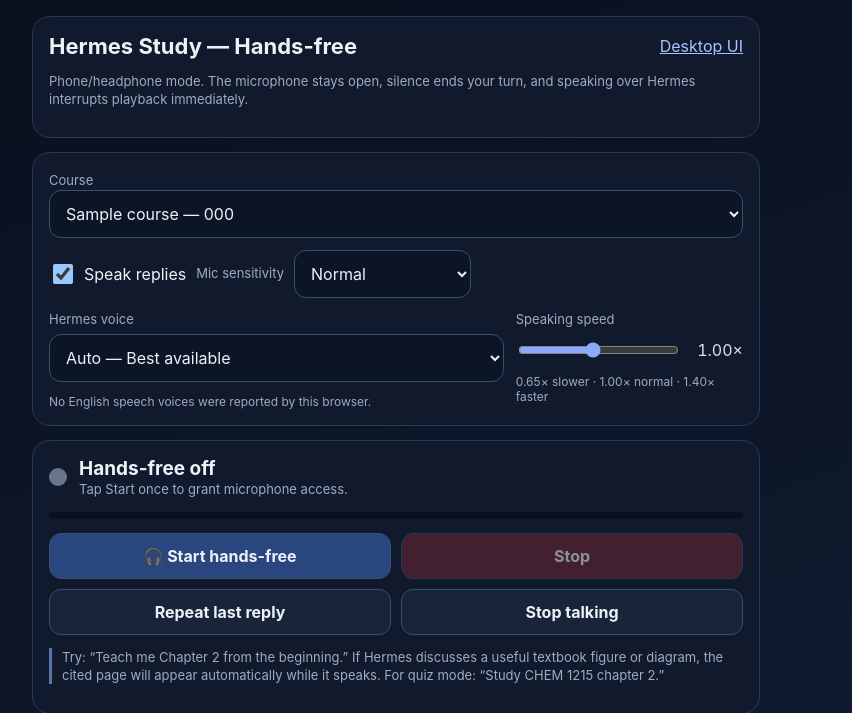
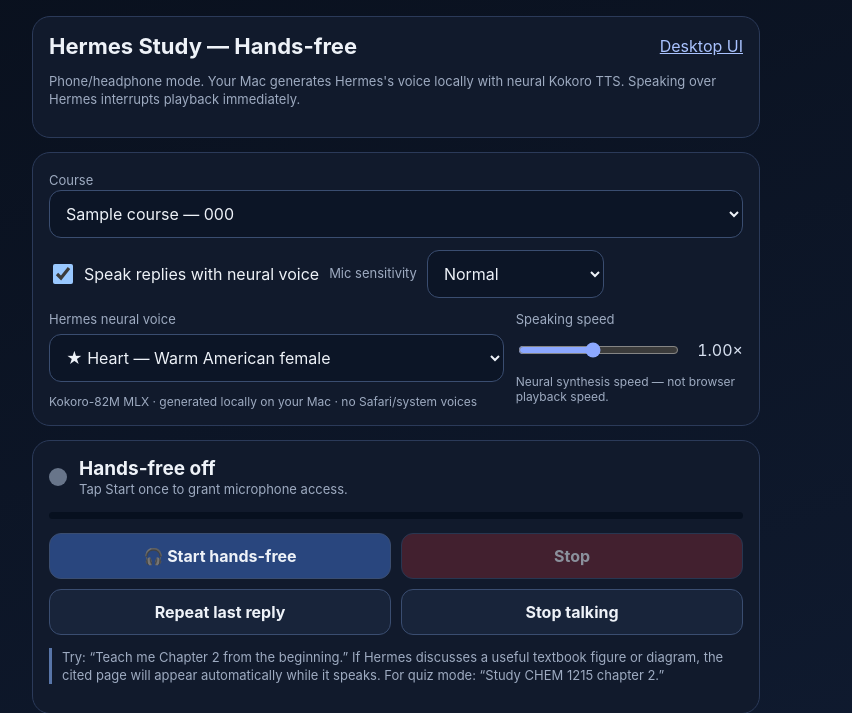
Before and after one commit to Benalum/hermes-study, a FastAPI app: page /handsfree in a window 1280 px wide. Shown: the top 713 px of the page, without its empty margins (244-1096 px from the left). Run offline with FastAPI, Linux system fonts and the light colour scheme; tables that the repository leaves empty hold one stand-in row (values such as "Sample post").

Commit message:
Use only local neural Kokoro voices in hands-free mode

```diff
--- a/hermes_study/templates/handsfree.html
+++ b/hermes_study/templates/handsfree.html
@@ -17,14 +17,14 @@ h1{font-size:22px;margin:0}.muted{color:#9eabc1;font-size:13px;line-height:1.4}b
 <main>
   <section class="card">
     <div class="row" style="justify-content:space-between"><h1>Hermes Study — Hands-free</h1><a href="/" style="color:#aac3ff">Desktop UI</a></div>
-    <p class="muted">Phone/headphone mode. The microphone stays open, silence ends your turn, and speaking over Hermes interrupts playback immediately.</p>
+    <p class="muted">Phone/headphone mode. Your Mac generates Hermes's voice locally with neural Kokoro TTS. Speaking over Hermes interrupts playback immediately.</p>
   </section>
 
   <section class="card">
     <label class="muted" for="course">Course</label>
     <select id="course"></select>
     <div class="row" style="margin-top:12px">
-      <label class="switch"><input id="tts" type="checkbox" checked /> Speak replies</label>
+      <label class="switch"><input id="tts" type="checkbox" checked /> Speak replies with neural voice</label>
       <label class="muted" for="sensitivity">Mic sensitivity</label>
       <select id="sensitivity" style="width:auto;min-width:140px">
         <option value="1">Normal</option>
@@ -34,9 +34,9 @@ h1{font-size:22px;margin:0}.muted{color:#9eabc1;font-size:13px;line-height:1.4}b
     </div>
     <div class="tts-grid">
       <div class="field">
-        <label class="muted" for="voice">Hermes voice</label>
-        <select id="voice"><option value="">Auto — Best available</option></select>
-        <div id="voiceQuality" class="quality">Loading voices available on this device…</div>
+        <label class="muted" for="voice">Hermes neural voice</label>
+        <select id="voice" disabled><option value="af_heart">Heart — recommended</option></select>
+        <div id="voiceQuality" class="quality">Loading local Kokoro neural voices from the Mac…</div>
       </div>
       <div class="field">
         <label class="muted" for="rate">Speaking speed</label>
@@ -44,7 +44,7 @@ h1{font-size:22px;margin:0}.muted{color:#9eabc1;font-size:13px;line-height:1.4}b
           <input id="rate" type="range" min="0.65" max="1.40" step="0.05" value="1.00" />
           <span id="rateValue" class="rate-value">1.00×</span>
         </div>
-        <div class="quality">0.65× slower · 1.00× normal · 1.40× faster</div>
+        <div class="quality">Neural synthesis speed — not browser playback speed.</div>
       </div>
     </div>
   </section>
@@ -74,7 +74,7 @@ h1{font-size:22px;margin:0}.muted{color:#9eabc1;font-size:13px;line-height:1.4}b
 let courses=[],selectedCourse=null,sessionId=null,lastBotText='';
 let running=false,stream=null,audioCtx=null,sourceNode=null,processor=null,wakeLock=null;
 let noiseFloor=0.003,inSpeech=false,onset=0,silenceFrames=0,utterance=[],preRoll=[],utteranceStarted=0;
-let audioQueue=[],queueBusy=false,ttsEpoch=0,ttsActive=false,ttsVoices=[];
+let audioQueue=[],queueBusy=false,ttsEpoch=0,ttsActive=false,ttsVoices=[],ttsAbort=null,currentTtsAudio=null,currentTtsUrl=null;
 const VAD={preRollFrames:8,normalOnsetFrames:3,bargeOnsetFrames:6,hangoverFrames:15,minUtteranceMs:260,maxUtteranceMs:30000};
 const $=s=>document.querySelector(s);
 const esc=s=>String(s??'').replace(/[&<>]/g,c=>({'&':'&amp;','<':'&lt;','>':'&gt;'}[c]));
@@ -88,16 +88,18 @@ function addMsg(who,text,sources=[]){const markers=who==='bot'?visualMarkers(tex
 
 function prefGet(key,fallback=''){try{return localStorage.getItem(key)??fallback}catch(_e){return fallback}}
 function prefSet(key,value){try{localStorage.setItem(key,String(value))}catch(_e){}}
-function voiceScore(v){const hay=`${v.name} ${v.voiceURI}`.toLowerCase();let score=0;if(/^en-us\b/i.test(v.lang))score+=45;else if(/^en\b/i.test(v.lang))score+=25;if(v.default)score+=8;if(v.localService)score+=8;if(/premium/.test(hay))score+=220;if(/enhanced/.test(hay))score+=180;if(/natural/.test(hay))score+=150;if(/siri/.test(hay))score+=135;if(/compact/.test(hay))score-=70;if(/ava/.test(hay))score+=55;if(/samantha/.test(hay))score+=50;if(/zoe/.test(hay))score+=42;if(/allison/.test(hay))score+=36;if(/susan/.test(hay))score+=28;if(/tom/.test(hay))score+=24;return score}
-function bestVoice(){const english=ttsVoices.filter(v=>/^en(?:-|$)/i.test(v.lang));const pool=english.length?english:ttsVoices;return [...pool].sort((a,b)=>voiceScore(b)-voiceScore(a)||a.name.localeCompare(b.name))[0]||null}
-function selectedVoice(){const wanted=$('#voice').value;if(wanted){const exact=ttsVoices.find(v=>v.voiceURI===wanted);if(exact)return exact}return bestVoice()}
-function populateVoices(){if(!('speechSynthesis'in window)){$('#voiceQuality').textContent='Text-to-speech is unavailable in this browser.';return}ttsVoices=speechSynthesis.getVoices()||[];const voiceSel=$('#voice');const saved=prefGet('hermesStudyVoice','');const current=voiceSel.value||saved;const english=ttsVoices.filter(v=>/^en(?:-|$)/i.test(v.lang)).sort((a,b)=>voiceScore(b)-voiceScore(a)||a.name.localeCompare(b.name));const recommended=bestVoice();voiceSel.innerHTML='';const auto=document.createElement('option');auto.value='';auto.textContent=`Auto — Best available${recommended?' ('+recommended.name+')':''}`;voiceSel.appendChild(auto);for(const v of english){const o=document.createElement('option');o.value=v.voiceURI;o.textContent=`${v===recommended?'★ ':''}${v.name} — ${v.lang}`;voiceSel.appendChild(o)}if(current&&english.some(v=>v.voiceURI===current))voiceSel.value=current;else voiceSel.value='';const active=selectedVoice();if(active){const hay=`${active.name} ${active.voiceURI}`.toLowerCase();let tier='Best available on this device';if(/premium/.test(hay))tier='Premium voice';else if(/enhanced/.test(hay))tier='Enhanced voice';else if(/natural/.test(hay)||/siri/.test(hay))tier='Natural/high-quality voice';$('#voiceQuality').textContent=`${tier}: ${active.name} (${active.lang})`;}else{$('#voiceQuality').textContent='No English speech voices were reported by this browser.'}}
 function speechRate(){const n=Number($('#rate').value);return Number.isFinite(n)?Math.min(1.4,Math.max(0.65,n)):1}
-function loadTtsPrefs(){const savedRate=Number(prefGet('hermesStudyRate','1'));const rate=Number.isFinite(savedRate)?Math.min(1.4,Math.max(0.65,savedRate)):1;$('#rate').value=rate.toFixed(2);$('#rateValue').textContent=rate.toFixed(2)+'×';$('#voice').value=prefGet('hermesStudyVoice','')}
+function selectedVoiceId(){return $('#voice').value||'af_heart'}
+function selectedVoiceName(){const id=selectedVoiceId();return ttsVoices.find(v=>v.id===id)?.name||id}
+function loadTtsPrefs(){const savedRate=Number(prefGet('hermesStudyNeuralRate','1'));const rate=Number.isFinite(savedRate)?Math.min(1.4,Math.max(0.65,savedRate)):1;$('#rate').value=rate.toFixed(2);$('#rateValue').textContent=rate.toFixed(2)+'×'}
+async function loadNeuralVoices(){try{const data=await api('/api/tts/voices');ttsVoices=data.voices||[];const sel=$('#voice');sel.innerHTML='';for(const v of ttsVoices){const o=document.createElement('option');o.value=v.id;o.textContent=`${v.recommended?'★ ':''}${v.name} — ${v.description}`;sel.appendChild(o)}const saved=prefGet('hermesStudyNeuralVoice',data.default||'af_heart');sel.value=ttsVoices.some(v=>v.id===saved)?saved:(data.default||'af_heart');sel.disabled=!data.available;if(data.available){$('#voiceQuality').textContent=`${data.engine} · generated locally on your Mac · no Safari/system voices`;}else{$('#voiceQuality').textContent='Neural TTS is not installed yet. Run bash scripts/install_mac.sh on the Mac.'}}catch(e){$('#voice').disabled=true;$('#voiceQuality').textContent='Could not load neural voices: '+e.message}}
 
-function speechChunks(text){const clean=String(text||'').replace(/\s+/g,' ').trim();if(!clean)return[];const sentences=clean.match(/[^.!?]+[.!?]+|[^.!?]+$/g)||[clean];const out=[];let cur='';for(const raw of sentences){const s=raw.trim();if(!s)continue;if((cur+' '+s).trim().length>420&&cur){out.push(cur);cur=s}else{cur=(cur+' '+s).trim()}}if(cur)out.push(cur);return out}
-function cancelSpeech(interrupted=false){ttsEpoch++;ttsActive=false;if('speechSynthesis'in window)speechSynthesis.cancel();if(interrupted&&running)setState('hearing','Interrupted — listening','Finish your thought and pause; I will answer automatically.')}
-function speak(text){if(!$('#tts').checked||!('speechSynthesis'in window))return;cancelSpeech(false);const parts=speechChunks(text);if(!parts.length)return;const epoch=++ttsEpoch;const voice=selectedVoice();const rate=speechRate();ttsActive=true;setState('speaking','Hermes speaking',`Voice: ${voice?.name||'system default'} · ${rate.toFixed(2)}× · talk to interrupt.`);let i=0;const next=()=>{if(epoch!==ttsEpoch)return;if(i>=parts.length){ttsActive=false;if(running)setState('listening','Listening','Speak whenever you want.');return}const u=new SpeechSynthesisUtterance(parts[i++]);if(voice){u.voice=voice;u.lang=voice.lang||'en-US'}else{u.lang='en-US'}u.rate=rate;u.pitch=1;u.volume=1;u.onend=next;u.onerror=()=>{if(epoch===ttsEpoch){ttsActive=false;if(running)setState('listening','Listening','Speech playback stopped.')}};speechSynthesis.speak(u)};next()}
+function speechChunks(text){const clean=String(text||'').replace(/\s+/g,' ').trim();if(!clean)return[];const sentences=clean.match(/[^.!?]+[.!?]+|[^.!?]+$/g)||[clean];const out=[];let cur='';for(const raw of sentences){const s=raw.trim();if(!s)continue;if((cur+' '+s).trim().length>360&&cur){out.push(cur);cur=s}else{cur=(cur+' '+s).trim()}}if(cur)out.push(cur);return out}
+function releaseCurrentAudio(){if(currentTtsAudio){try{currentTtsAudio.pause();currentTtsAudio.removeAttribute('src');currentTtsAudio.load()}catch(_e){}currentTtsAudio=null}if(currentTtsUrl){try{URL.revokeObjectURL(currentTtsUrl)}catch(_e){}currentTtsUrl=null}}
+function cancelSpeech(interrupted=false){ttsEpoch++;ttsActive=false;if(ttsAbort){try{ttsAbort.abort()}catch(_e){}ttsAbort=null}releaseCurrentAudio();if(interrupted&&running)setState('hearing','Interrupted — listening','Finish your thought and pause; I will answer automatically.')}
+async function synthesizeChunk(text,voice,speed,epoch){const controller=new AbortController();ttsAbort=controller;const r=await fetch('/api/tts/speak',{method:'POST',headers:{'Content-Type':'application/json'},body:JSON.stringify({text,voice,speed}),signal:controller.signal});if(epoch!==ttsEpoch)throw new DOMException('Speech cancelled','AbortError');if(!r.ok){let detail='Neural TTS failed';try{const body=await r.json();detail=typeof body.detail==='string'?body.detail:JSON.stringify(body.detail)}catch(_e){detail=await r.text()||detail}throw new Error(detail)}return r.blob()}
+function playBlob(blob,epoch){return new Promise((resolve,reject)=>{if(epoch!==ttsEpoch){reject(new DOMException('Speech cancelled','AbortError'));return}currentTtsUrl=URL.createObjectURL(blob);const audio=new Audio(currentTtsUrl);currentTtsAudio=audio;audio.preload='auto';audio.onended=()=>{releaseCurrentAudio();resolve()};audio.onerror=()=>{releaseCurrentAudio();reject(new Error('Phone could not play the neural speech audio.'))};const p=audio.play();if(p&&typeof p.catch==='function')p.catch(err=>{releaseCurrentAudio();reject(err)})})}
+async function speak(text){if(!$('#tts').checked)return;cancelSpeech(false);const parts=speechChunks(text);if(!parts.length)return;const epoch=++ttsEpoch;const voice=selectedVoiceId();const rate=speechRate();ttsActive=true;setState('speaking','Hermes speaking',`Neural voice: ${selectedVoiceName()} · ${rate.toFixed(2)}× · talk to interrupt.`);try{for(const part of parts){if(epoch!==ttsEpoch)return;const blob=await synthesizeChunk(part,voice,rate,epoch);ttsAbort=null;if(epoch!==ttsEpoch)return;await playBlob(blob,epoch)}if(epoch===ttsEpoch){ttsActive=false;if(running)setState('listening','Listening','Speak whenever you want.')}}catch(e){if(e?.name==='AbortError'||epoch!==ttsEpoch)return;ttsActive=false;releaseCurrentAudio();addMsg('bot','Neural voice error: '+e.message);if(running)setState('listening','Listening','Speech playback stopped; microphone is still active.')}}
 
 async function loadCourses(){courses=await api('/api/courses');const sel=$('#course');sel.innerHTML='';for(const c of courses){const o=document.createElement('option');o.value=String(c.id);o.textContent=`${c.name}${c.code?' — '+c.code:''}`;sel.appendChild(o)}if(courses.length){selectedCourse=courses[0];sel.value=String(selectedCourse.id)}else{setState('','No courses','Create a course in the main Hermes Study page first.')}sel.onchange=()=>{selectedCourse=courses.find(c=>String(c.id)===sel.value)||null;sessionId=null}}
 
@@ -132,10 +134,10 @@ async function stopHandsFree(){running=false;cancelSpeech(false);if(processor){p
 
 document.addEventListener('visibilitychange',()=>{if(document.visibilityState==='visible'&&running&&!wakeLock)requestWake()});
 $('#start').onclick=startHandsFree;$('#stop').onclick=stopHandsFree;$('#repeat').onclick=()=>{if(lastBotText)speak(lastBotText)};$('#silence').onclick=()=>cancelSpeech(false);$('#send').onclick=()=>{const t=$('#text').value;$('#text').value='';handleText(t)};$('#text').onkeydown=e=>{if((e.ctrlKey||e.metaKey)&&e.key==='Enter')$('#send').click()};
-$('#voice').onchange=()=>{prefSet('hermesStudyVoice',$('#voice').value);populateVoices()};
-$('#rate').oninput=()=>{const rate=speechRate();$('#rateValue').textContent=rate.toFixed(2)+'×';prefSet('hermesStudyRate',rate.toFixed(2))};
+$('#voice').onchange=()=>prefSet('hermesStudyNeuralVoice',$('#voice').value);
+$('#rate').oninput=()=>{const rate=speechRate();$('#rateValue').textContent=rate.toFixed(2)+'×';prefSet('hermesStudyNeuralRate',rate.toFixed(2))};
 loadTtsPrefs();
-if('speechSynthesis'in window){speechSynthesis.onvoiceschanged=populateVoices;populateVoices();setTimeout(populateVoices,250);setTimeout(populateVoices,1000)}
+loadNeuralVoices();
 loadCourses().catch(e=>addMsg('bot',e.message));
 </script>
 </body>
```
